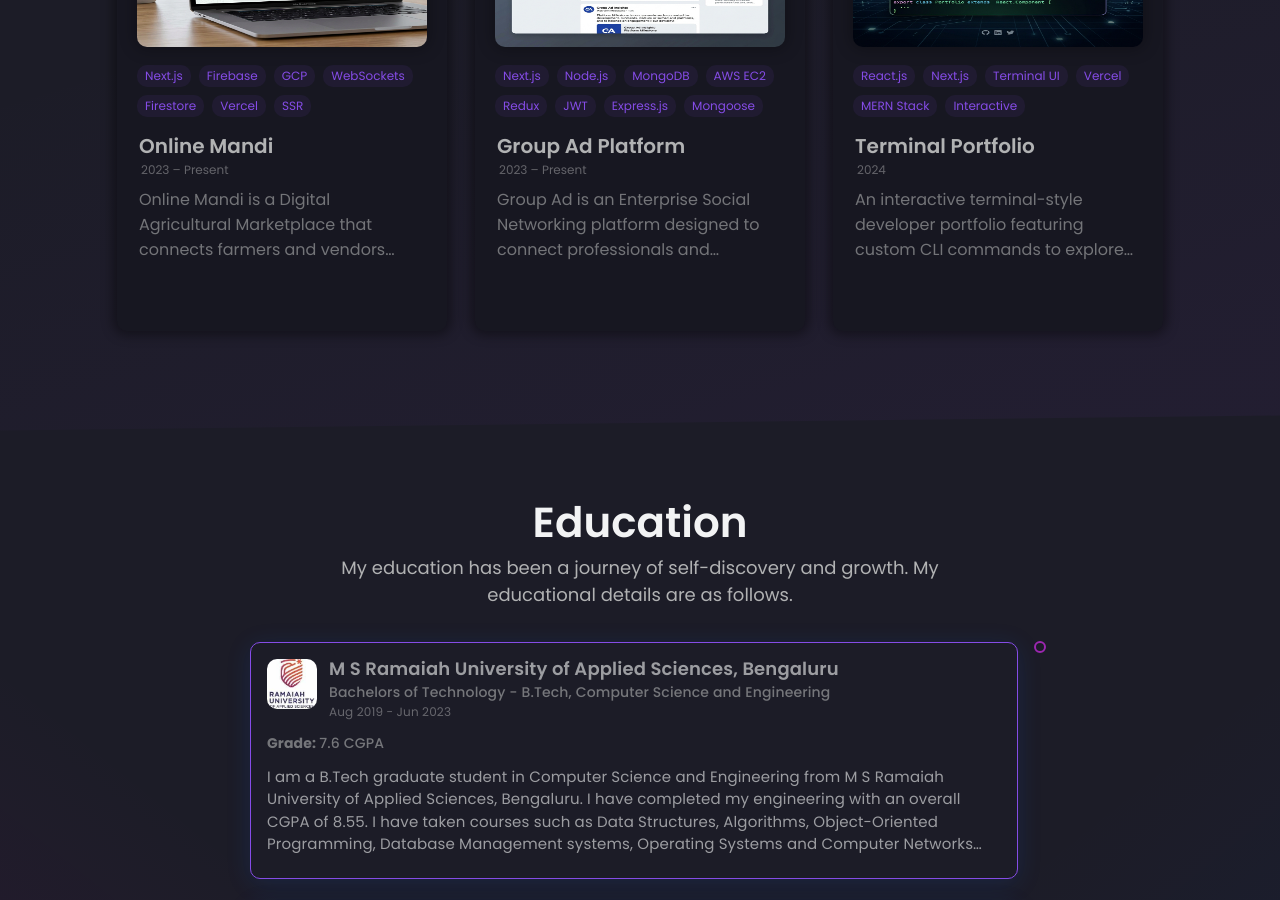
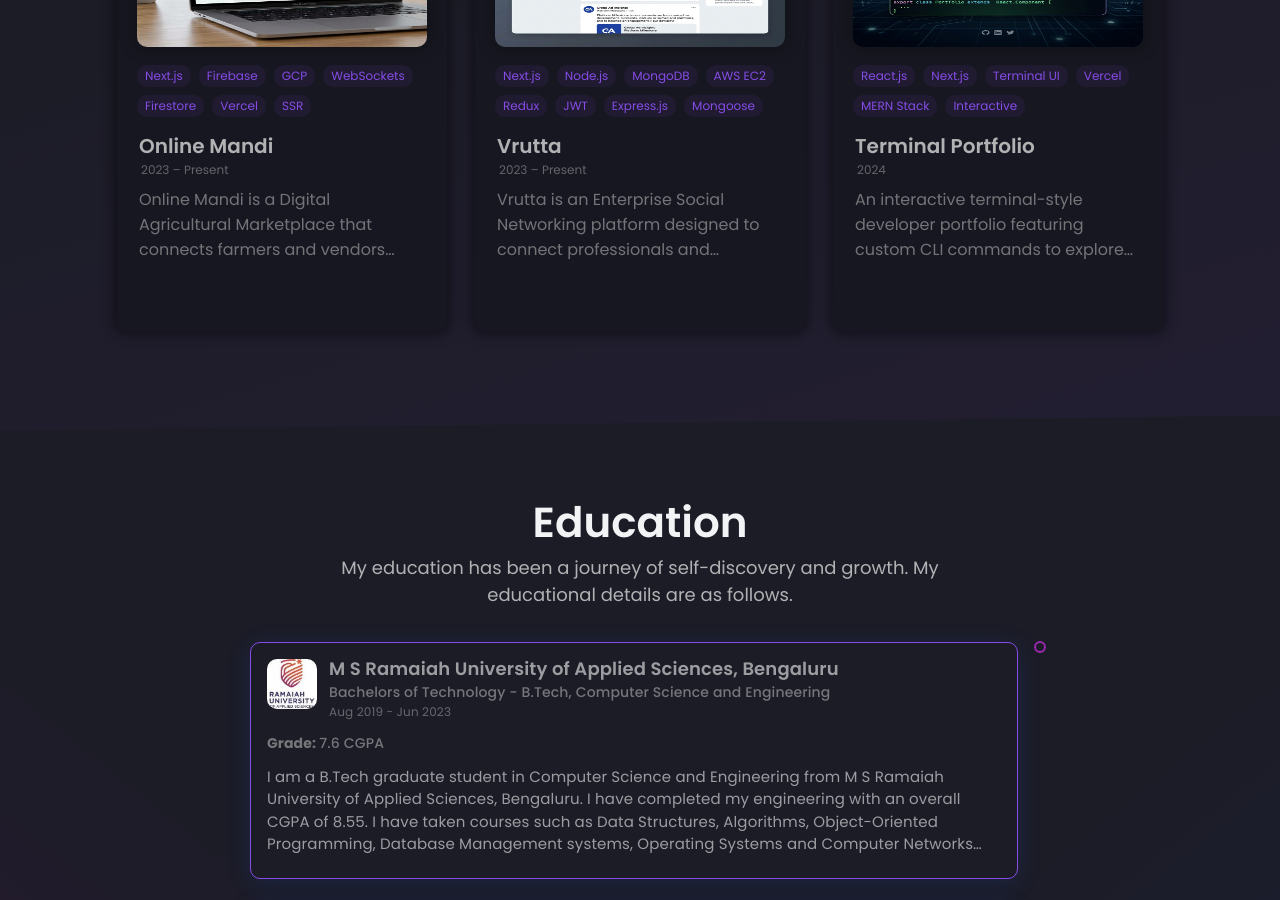
Before and after one commit to manojhegde2001/Portfolio-MUI, a React (Create React App) app: page / in a window 1280 px wide. Shown: the part 3120-4020 px from the top of the page. Built offline with nearby package versions, Linux system fonts and the light colour scheme.

Commit message:
feat: initialize portfolio data constants for bio and skills section

```diff
--- a/src/data/data.js
+++ b/src/data/data.js
@@ -217,9 +217,9 @@
   },
   {
     id: 1,
-    title: "Group Ad Platform",
+    title: "Vrutta ",
     date: "2023 – Present",
-    description: "Group Ad is an Enterprise Social Networking platform designed to connect professionals and businesses in a curated environment. It features scalable RESTful APIs, JWT-based authentication with refresh token rotation, and server-side pagination, improving API response times by 35%.",
+    description: "Vrutta is an Enterprise Social Networking platform designed to connect professionals and businesses in a curated environment. It features scalable RESTful APIs, JWT-based authentication with refresh token rotation, and server-side pagination, improving API response times by 35%.",
     image: "group_ad.png",
     tags: [
       "Next.js",
@@ -233,7 +233,7 @@
     ],
     category: "Web app",
     github: "https://github.com/manojhegde2001/group-ad",
-    webapp: "https://groupad.net",
+    webapp: "https://vrutta.net",
   },
   {
     id: 2,
```
